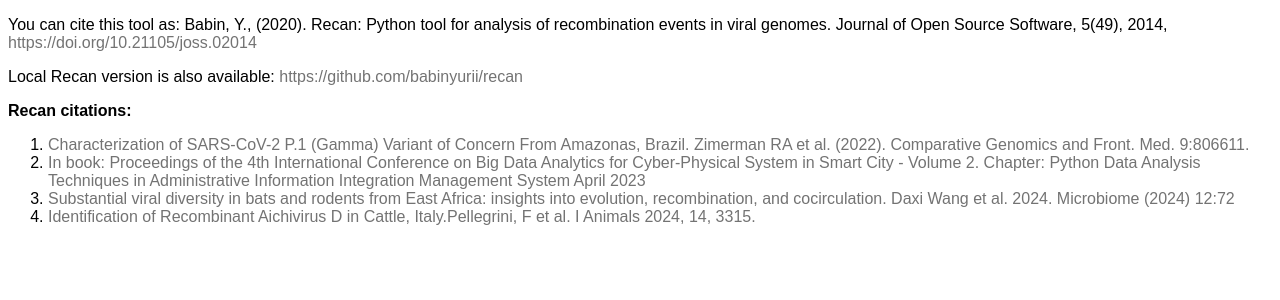
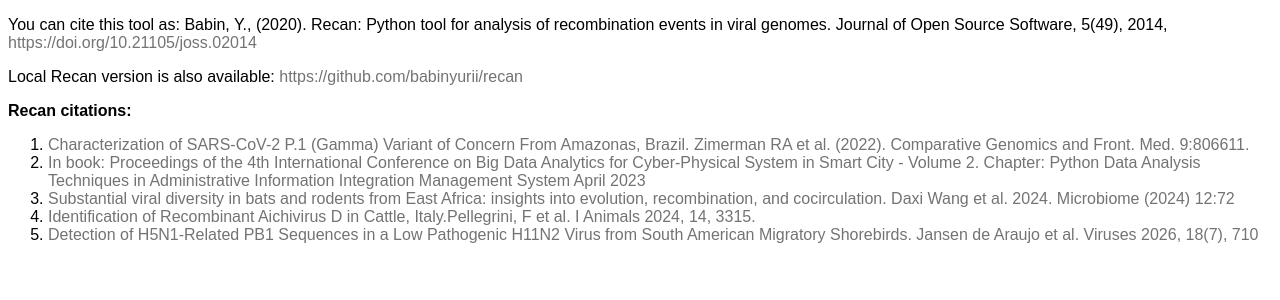
Before and after one commit to babinyurii/recan_gui, a Django app: page /citations/ in a window 1280 px wide. Shown: the part 47-347 px from the top of the page. Run offline with Django 4.2, Linux system fonts and the light colour scheme.

Commit message:
edit citations html

```diff
--- a/templates/citations.html
+++ b/templates/citations.html
@@ -11,7 +11,8 @@
 			<li><a href="https://doi.org/10.1007/978-981-99-1157-8_35">In book: Proceedings of the 4th International Conference on Big Data Analytics for Cyber-Physical System in Smart City - Volume 2. Chapter: Python Data Analysis Techniques in Administrative Information Integration Management System April 2023</a></li>
 			<li><a href="https://doi.org/10.1186/s40168-024-01782-4">Substantial viral diversity in bats and rodents from East Africa: insights into evolution, recombination, and cocirculation. Daxi Wang et al. 2024. Microbiome (2024) 12:72</a></li>
 			<li><a href="https://doi.org/10.3390/ani14223315">Identification of Recombinant Aichivirus D in Cattle, Italy.Pellegrini, F et al. I Animals 2024, 14, 3315.</a></li>
-		  </ol>
+			<li><a href="https://doi.org/10.3390/v18070710">Detection of H5N1-Related PB1 Sequences in a Low Pathogenic H11N2 Virus from South American Migratory Shorebirds. Jansen de Araujo et al. Viruses 2026, 18(7), 710</a></li>
+		</ol>
 	</div>
 </footer>
 {% endblock content %}
```
